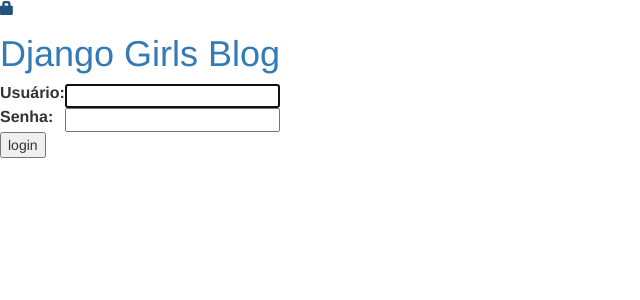
After one commit to TairineEllen/my-first-blog, a Django app: page /accounts/login/ in a window 1280 px wide. The commit adds this page. Shown: the top 300 px of the page, without its empty margins (0-640 px from the left). Run offline with Django 3.2, Linux system fonts and the light colour scheme; some libraries are stand-ins or nearby versions.

Commit message:
Added security - Authorizing add/edit of posts, login button and login page

```diff
--- a/blog/models.py
+++ b/blog/models.py
@@ -11,7 +11,7 @@
 
 	def publish(self):
 		self.published_date = timezone.now()
-		self.save
+		self.save()
 
 	def __str__(self):
 		return self.title
--- a/blog/templates/blog/base.html
+++ b/blog/templates/blog/base.html
@@ -15,6 +15,9 @@
         	{% if user.is_authenticated %}
             	<a href="{% url 'post_new' %}" class="top-menu"><span class="glyphicon glyphicon-plus"></span></a>
             	<a href="{% url 'post_draft_list' %}" class="top-menu"><span class="glyphicon glyphicon-edit"></span></a>
+            	<p class="top-menu">Olá, {{ user.username }} <small>(<a href="{% url 'logout' %}">Log out</a>)</small></p>
+            {% else %}
+            	    <a href="{% url 'login' %}" class="top-menu"><span class="glyphicon glyphicon-lock"></span></a>
         	{% endif %}
         	<h1><a href="/">Django Girls Blog</a></h1>
     	</div>
--- a/blog/templates/blog/post_list.html
+++ b/blog/templates/blog/post_list.html
@@ -5,7 +5,7 @@
 		<div class="post">
 			<h2><a href="{% url 'post_detail' pk=post.pk %} ">{{ post.title }}</a></h2>
 			<div class="date">
-				{{ post.published_date }}
+				Publicado em: {{ post.published_date }}
 			</div>
 			<p>{{ post.text|linebreaksbr }}</p>
 		</div>
--- /dev/null
+++ b/blog/templates/registration/login.html
@@ -0,0 +1,24 @@
+{% extends "blog/base.html" %}
+
+{% block content %}
+    {% if form.errors %}
+        <p>Nome de usuário e/ou senha incorreto. Tente novamente.</p>
+    {% endif %}
+
+    <form method="post" action="{% url 'login' %}">
+    {% csrf_token %}
+        <table>
+        <tr>
+            <td>{{ form.username.label_tag }}</td>
+            <td>{{ form.username }}</td>
+        </tr>
+        <tr>
+            <td>{{ form.password.label_tag }}</td>
+            <td>{{ form.password }}</td>
+        </tr>
+        </table>
+
+        <input type="submit" value="login" />
+        <input type="hidden" name="next" value="{{ next }}" />
+    </form>
+{% endblock %}
--- a/blog/views.py
+++ b/blog/views.py
@@ -2,6 +2,7 @@
 from django.utils import timezone
 from .models import Post
 from .forms import PostForm
+from django.contrib.auth.decorators import login_required
 
 
 def post_list(request):
@@ -12,6 +13,7 @@
 	post = get_object_or_404(Post, pk=pk)
 	return render(request, 'blog/post_detail.html', {'post': post})
 
+@login_required
 def post_new(request):
 	if request.method == 'POST':
 		form = PostForm(request.POST)
@@ -24,6 +26,7 @@
 		form = PostForm()
 	return render(request, 'blog/post_edit.html', {'form': form})
 
+@login_required
 def post_edit(request,pk):
 	post = get_object_or_404(Post,pk=pk)
 	if request.method == 'POST':
@@ -37,15 +40,18 @@
 		form = PostForm(instance=post)
 	return render(request, 'blog/post_edit.html', {'form': form})
 
+@login_required
 def post_draft_list(request):
     posts = Post.objects.filter(published_date__isnull=True).order_by('created_date')
     return render(request, 'blog/post_draft_list.html', {'posts': posts})
 
+@login_required
 def post_publish(request, pk):
     post = get_object_or_404(Post, pk=pk)
     post.publish()
     return redirect('post_detail', pk=pk)
 
+@login_required
 def post_remove(request,pk):
 	post = get_object_or_404(Post,pk=pk)
 	post.delete()
--- a/mysite/settings.py
+++ b/mysite/settings.py
@@ -120,3 +120,4 @@
 
 STATIC_URL = '/static/'
 STATIC_ROOT = os.path.join(BASE_DIR, 'static')
+LOGIN_REDIRECT_URL = '/'
--- a/mysite/urls.py
+++ b/mysite/urls.py
@@ -13,10 +13,14 @@
     1. Import the include() function: from django.urls import include, path
     2. Add a URL to urlpatterns:  path('blog/', include('blog.urls'))
 """
+from django.urls import path, include
 from django.contrib import admin
-from django.urls import path, include
+
+from django.contrib.auth import views
 
 urlpatterns = [
     path('admin/', admin.site.urls),
+    path('accounts/login/', views.LoginView.as_view(), name='login'),
+    path('accounts/logout/', views.LogoutView.as_view(next_page='/'), name='logout'),
     path('', include('blog.urls')),
 ]
```
Also changed, not shown: blog/static/css/styl.css (renamed from blog/static/css/styles.css).
